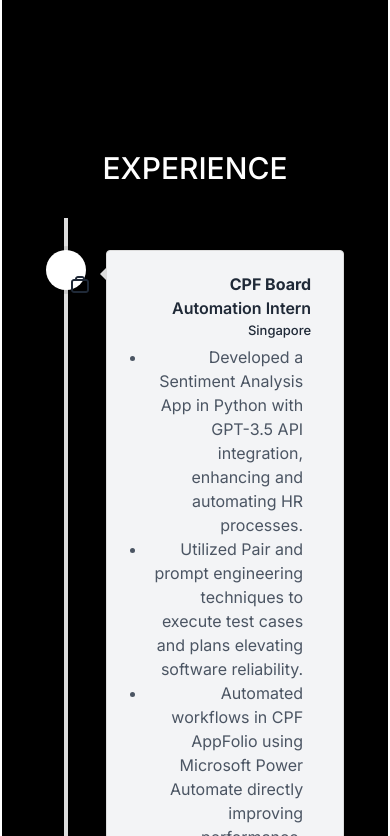
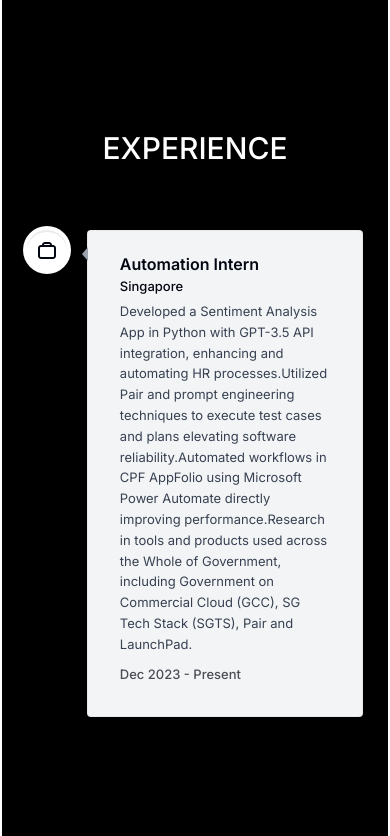
Before and after one commit to akileshjayakumar/v1, a Next.js app: page / in a window 390 px wide. Shown: the part 2488-3324 px from the top of the page. Built offline with nearby package versions, Linux system fonts and the light colour scheme.

Commit message:
Refactor experience section styling

```diff
--- a/components/experience.tsx
+++ b/components/experience.tsx
@@ -16,13 +16,9 @@ export default function Experience() {
   const { theme } = useTheme();
 
   return (
-    <section
-      id="experience"
-      ref={ref}
-      className="scroll-mt-28 mb-28 sm:mb-40 m-5"
-    >
+    <section id="EXPERIENCE" ref={ref} className="scroll-mt-28 mb-28 sm:mb-40">
       <SectionHeading>EXPERIENCE</SectionHeading>
-      <VerticalTimeline lineColor={theme === "light" ? "#ddd" : "#333"}>
+      <VerticalTimeline lineColor="">
         {experiencesData.map((item, index) => (
           <React.Fragment key={index}>
             <VerticalTimelineElement
@@ -30,49 +26,29 @@ export default function Experience() {
                 background:
                   theme === "light" ? "#f3f4f6" : "rgba(255, 255, 255, 0.05)",
                 boxShadow: "none",
-                border:
-                  theme === "light"
-                    ? "1px solid #ddd"
-                    : "1px solid rgba(0, 0, 0, 0.05)",
-                textAlign: "right",
+                border: "1px solid rgba(0, 0, 0, 0.05)",
+                textAlign: "left",
                 padding: "1.3rem 2rem",
-                color: theme === "light" ? "#1f2937" : "#e5e7eb",
               }}
               contentArrowStyle={{
                 borderRight:
                   theme === "light"
-                    ? "7px solid #ddd"
-                    : "7px solid rgba(255, 255, 255, 0.3)",
+                    ? "0.4rem solid #9ca3af"
+                    : "0.4rem solid rgba(255, 255, 255, 0.5)",
               }}
               date={item.date}
               icon={<item.icon />}
               iconStyle={{
                 background:
-                  theme === "light" ? "#ffffff" : "rgba(255, 255, 255, 0.15)",
-                color: theme === "light" ? "#1f2937" : "#e5e7eb",
-                boxShadow: "0 0 0 4px rgba(0, 0, 0, 0.1)",
-                display: "flex",
-                alignItems: "center",
-                justifyContent: "center",
+                  theme === "light" ? "white" : "rgba(255, 255, 255, 0.15)",
+                fontSize: "1.5rem",
               }}
             >
-              <h3 className="font-bold capitalize">{item.company}</h3>
-              <h4 className="font-semibold capitalize">{item.title}</h4>
+              <h3 className="font-semibold capitalize">{item.title}</h3>
               <p className="font-normal !mt-0">{item.location}</p>
-              <ul
-                className="m-2 list-disc !mt-1"
-                style={{ textAlign: "right" }}
-              >
-                {item.description.map((point, idx) => (
-                  <li
-                    key={idx}
-                    className="font-normal"
-                    style={{ color: theme === "light" ? "#4b5563" : "#e5e7eb" }}
-                  >
-                    {point}
-                  </li>
-                ))}
-              </ul>
+              <p className="!mt-1 !font-normal text-gray-700 dark:text-white/75">
+                {item.description}
+              </p>
             </VerticalTimelineElement>
           </React.Fragment>
         ))}
```
